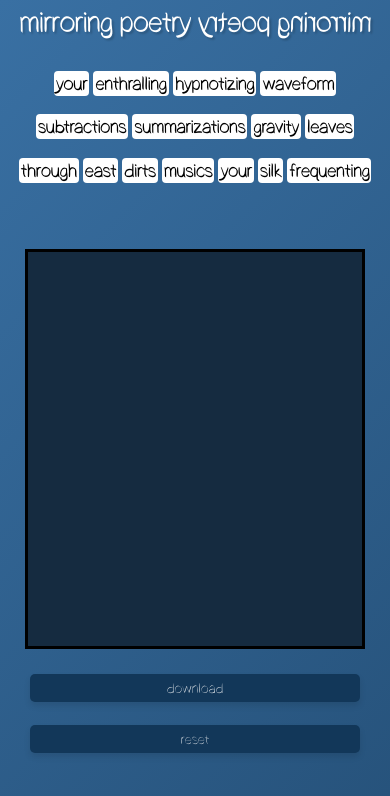
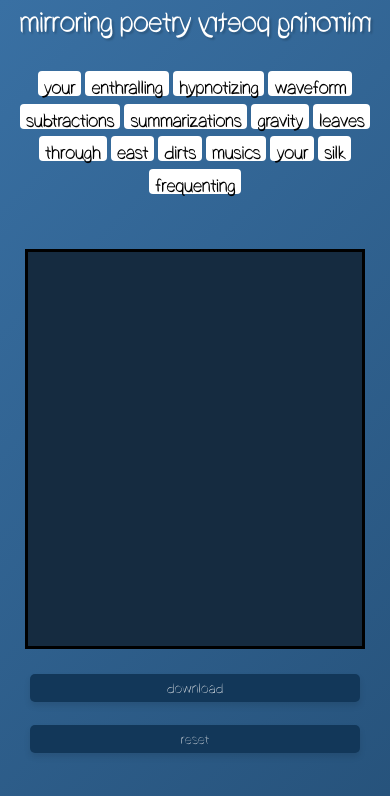
Before and after one commit to fractalkitty/mirroring_poetry, a plain HTML site: page index.html in a window 390 px wide. Shown: the top 796 px of the page. Drawn offline with nearby package versions, Linux system fonts and the light colour scheme.

Commit message:
padding again

```diff
--- a/style.css
+++ b/style.css
@@ -231,7 +231,7 @@ a:hover {
 
     .word {
         font-size: 18px;
-        padding: 2px;
+        padding: 6px;
         max-height: 25px;
     }
 
```
